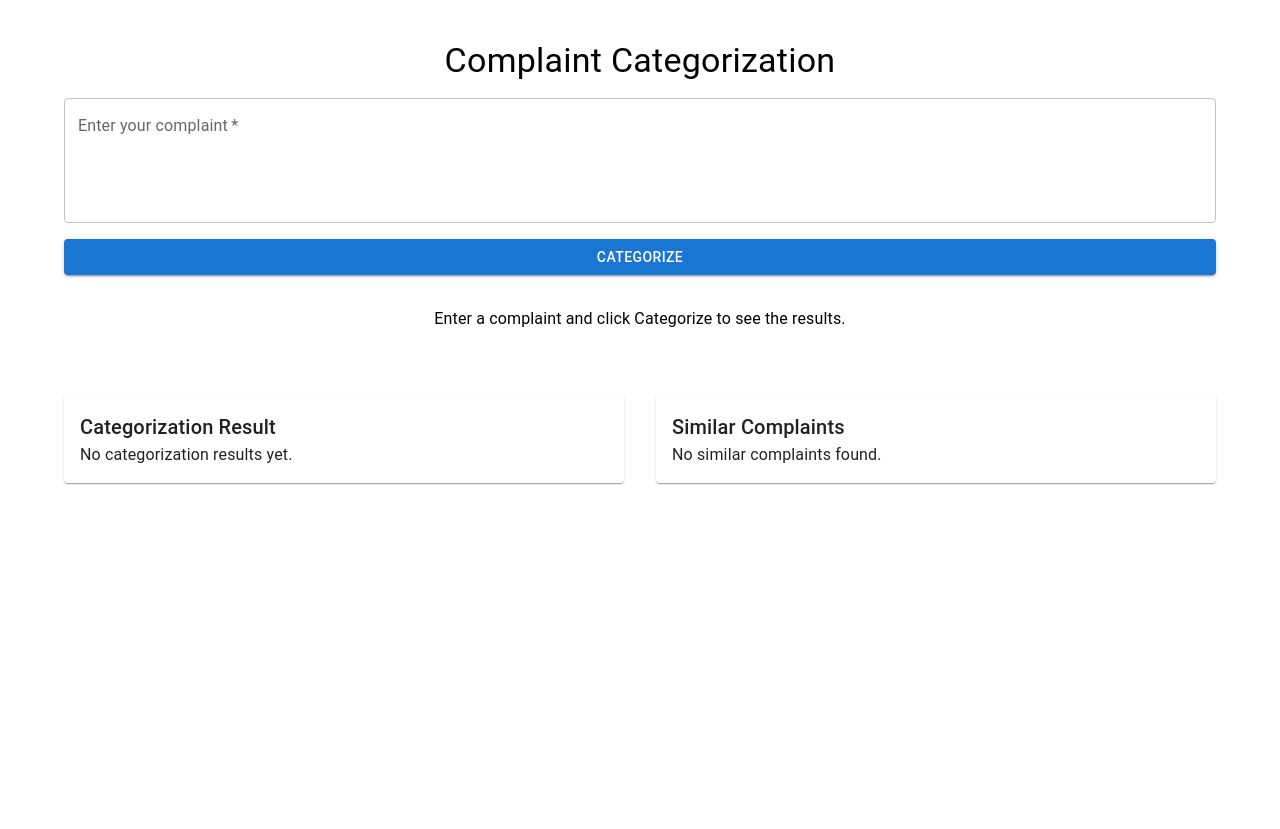
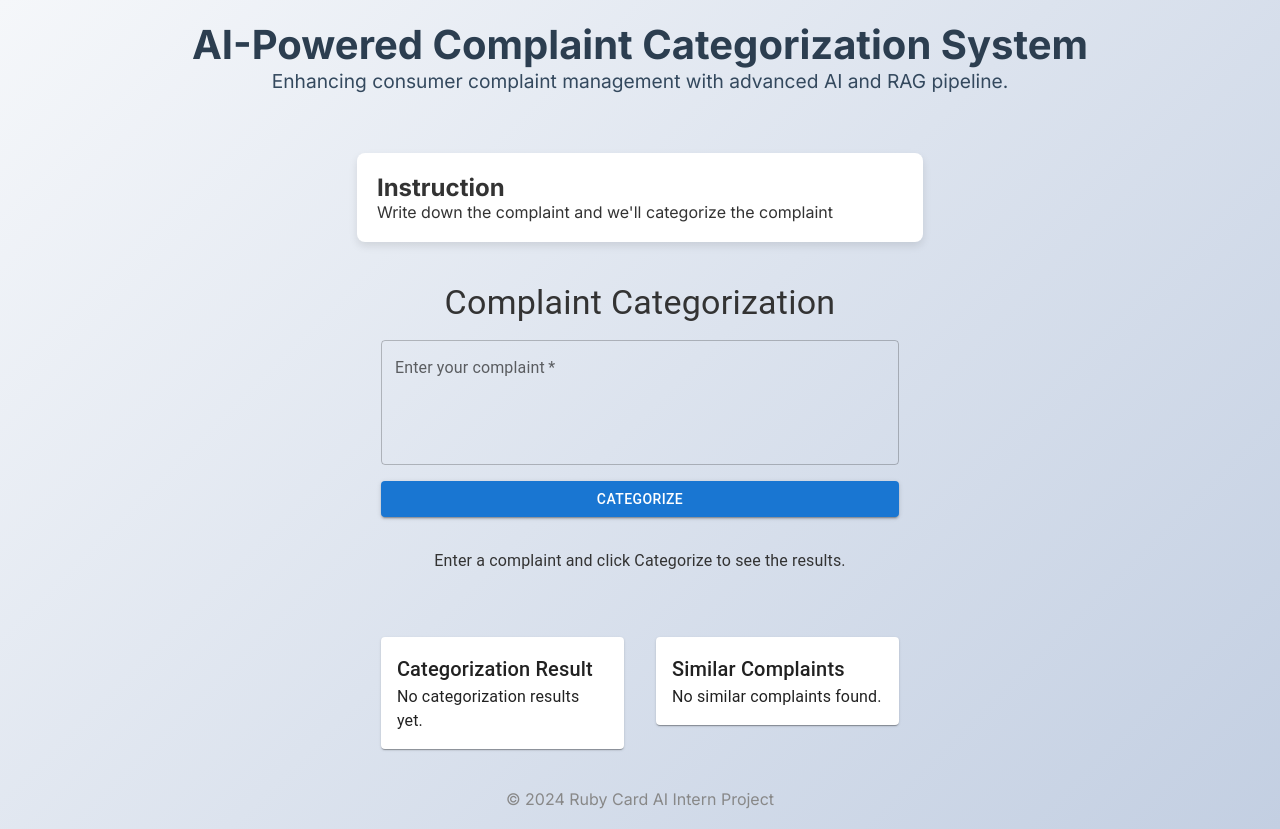
Before and after one commit to Anvesh8712/complaint-categoriser, a Next.js app: page / in a window 1280 px wide. Before the commit the page ends 800 px from the top, so only its background shows below. Built offline with nearby package versions, Linux system fonts and the light colour scheme.

Commit message:
update css page

```diff
--- a/app/globals.css
+++ b/app/globals.css
@@ -3,3 +3,84 @@
   padding: 0;
   margin: 0;
 }
+
+/* src/styles.css */
+
+body {
+  font-family: 'Roboto', sans-serif;
+  color: #333;
+  background-color: #f7f8fa;
+  margin: 0;
+  padding: 0;
+}
+
+.background {
+  background: linear-gradient(135deg, #f5f7fa, #c3cfe2);
+  min-height: 100vh;
+  display: flex;
+  flex-direction: column;
+  align-items: center;
+  justify-content: center;
+  padding: 20px;
+}
+
+header {
+  text-align: center;
+  margin-bottom: 40px;
+}
+
+header h1 {
+  font-size: 2.5em;
+  color: #2c3e50;
+}
+
+header p {
+  color: #34495e;
+  font-size: 1.2em;
+}
+
+.card {
+  background-color: #fff;
+  padding: 20px;
+  border-radius: 8px;
+  box-shadow: 0 4px 8px rgba(0, 0, 0, 0.1);
+  width: 100%;
+  max-width: 600px;
+  margin: 20px 0;
+}
+
+.complaint-form h2 {
+  margin-bottom: 20px;
+  color: #2c3e50;
+}
+
+.complaint-form textarea {
+  width: 100%;
+  height: 100px;
+  padding: 10px;
+  border: 1px solid #ddd;
+  border-radius: 4px;
+  margin-bottom: 20px;
+  font-size: 1em;
+}
+
+.complaint-form button {
+  background-color: #2c3e50;
+  color: #fff;
+  padding: 10px 20px;
+  border: none;
+  border-radius: 4px;
+  cursor: pointer;
+  font-size: 1em;
+  transition: background-color 0.3s ease;
+}
+
+.complaint-form button:hover {
+  background-color: #1a252f;
+}
+
+footer {
+  margin-top: 40px;
+  text-align: center;
+  color: #888;
+}
--- a/app/page.js
+++ b/app/page.js
@@ -1,10 +1,24 @@
+// src/App.js
 import React from "react";
 import ComplaintForm from "./components/ComplaintForm";
 
 export default function Home() {
   return (
-    <div>
-      <ComplaintForm />
+    <div className="background">
+      <header>
+        <h1>AI-Powered Complaint Categorization System</h1>
+        <p>Enhancing consumer complaint management with advanced AI and RAG pipeline.</p>
+      </header>
+      <main>
+        <div className="card">
+          <h2>Instruction</h2>
+          <p>Write down the complaint and we'll categorize the complaint</p>
+        </div>
+        <ComplaintForm />
+      </main>
+      <footer>
+        <p>&copy; 2024 Ruby Card AI Intern Project</p>
+      </footer>
     </div>
   );
 }
```
